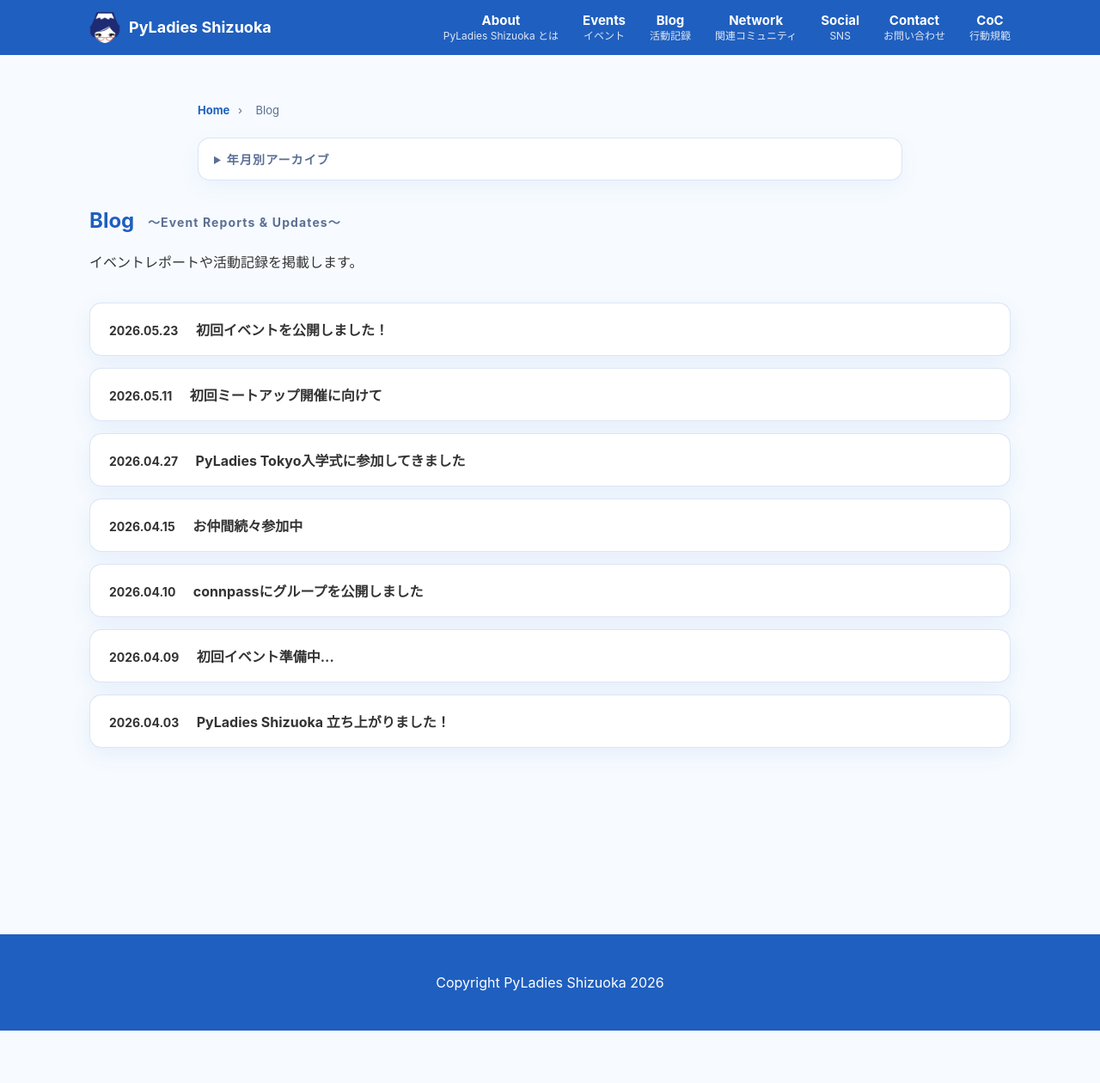
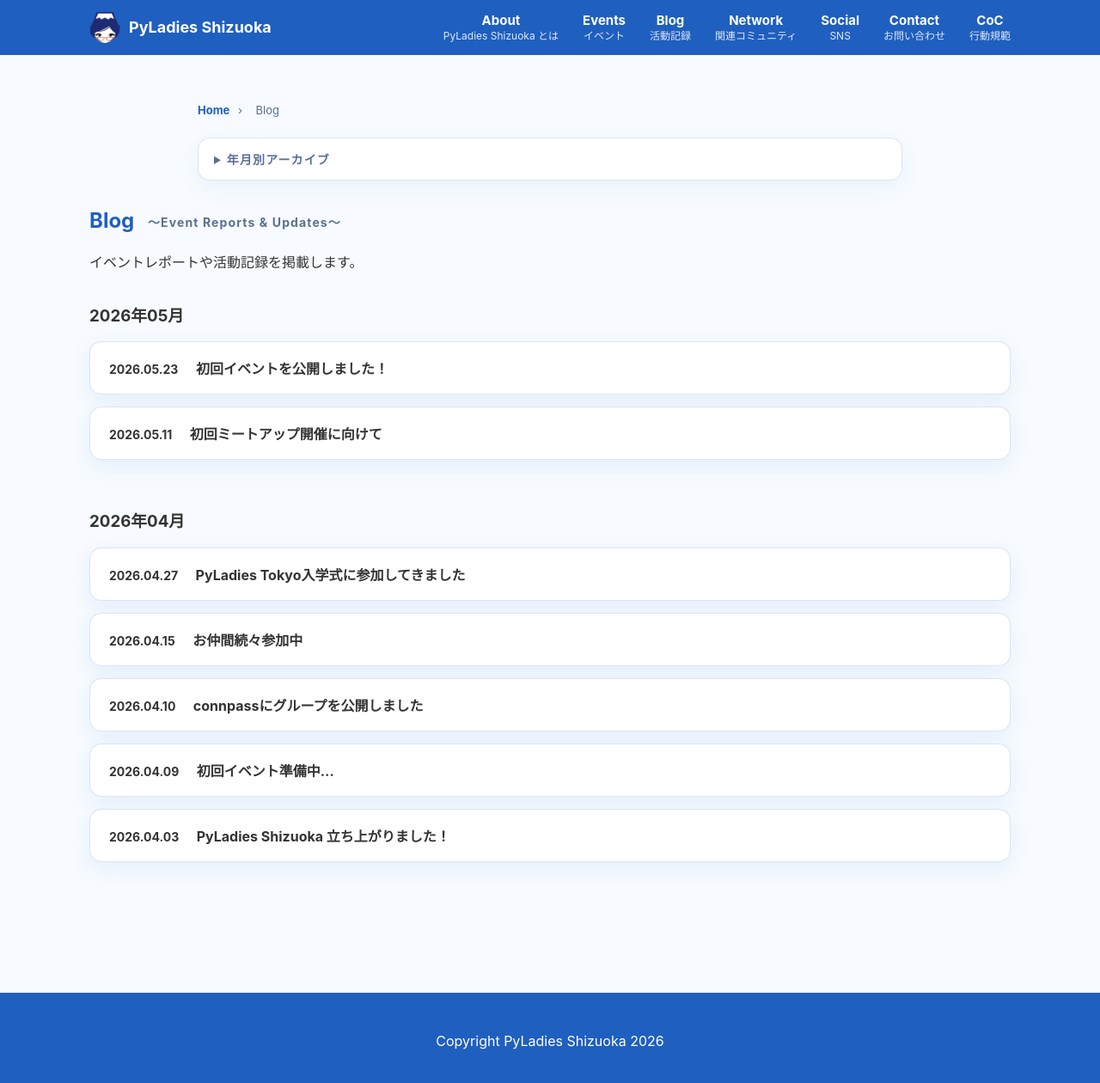
Before and after one commit to PyLadiesShizuoka/pyladiesshizuoka.github.io, a Jekyll site: the page built from blog/index.html, in a window 1280 px wide and 1267 px high. Shown: the top 1260 px of the window at 86% size. Built offline with Jekyll 4.4.1, drawn with Linux system fonts in a browser that asks for light colours.

Commit message:
Update index.html

```diff
--- a/blog/index.html
+++ b/blog/index.html
@@ -23,7 +23,11 @@ permalink: /blog/
           <ul>
             {% assign posts_by_month = year.items | group_by_exp: "post", "post.date | date: '%m'" %}
             {% for month in posts_by_month %}
-              <li>{{ month.name }}月（{{ month.items.size }}）</li>
+              <li>
+                <a href="#archive-{{ year.name }}-{{ month.name }}">
+                  {{ month.name }}月（{{ month.items.size }}）
+                </a>
+              </li>
             {% endfor %}
           </ul>
         </details>
@@ -33,15 +37,23 @@ permalink: /blog/
     <div class="section-heading blog-heading">
       <h2>
         Blog
-        <span>～Event Reports & Updates～</span>
+        <span>～Event Reports &amp; Updates～</span>
       </h2>
       <p class="blog-lead">
         イベントレポートや活動記録を掲載します。
       </p>
     </div>
 
+    <div class="blog-month-list">
+      {% assign posts_by_year = site.posts | group_by_exp: "post", "post.date | date: '%Y'" %}
+      {% for year in posts_by_year %}
+        {% assign posts_by_month = year.items | group_by_exp: "post", "post.date | date: '%m'" %}
+        {% for month in posts_by_month %}
+          <section class="blog-month-section" id="archive-{{ year.name }}-{{ month.name }}">
+            <h3>{{ year.name }}年{{ month.name }}月</h3>
+
             <div class="blog-list">
-      {% for post in site.posts %}
+              {% for post in month.items %}
                 <article class="blog-card">
                   <a href="{{ post.url | relative_url }}">
                     <span class="blog-date">{{ post.date | date: "%Y.%m.%d" }}</span>
@@ -50,5 +62,9 @@ permalink: /blog/
                 </article>
               {% endfor %}
             </div>
+          </section>
+        {% endfor %}
+      {% endfor %}
+    </div>
   </div>
 </section>
```
Lines whose indentation alone changed are shown as unchanged.
